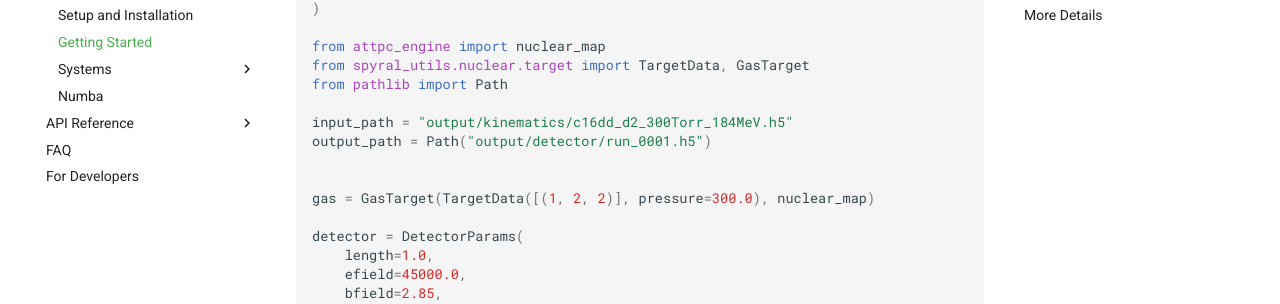
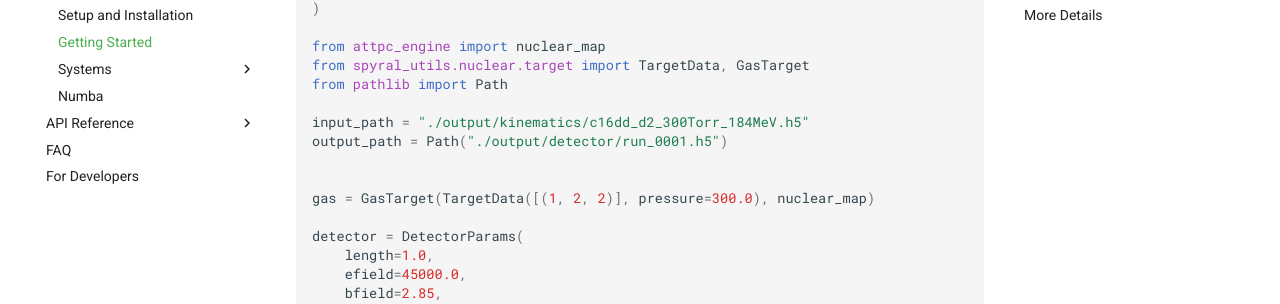
Before and after one commit to ATTPC/attpc_engine, an MkDocs documentation site: the page built from docs/user_guide/getting_started.md, in a window 1280 px wide and 900 px high, scrolled down 3159 px. Shown: the part 147-451 px from the top of the window. Built offline with MkDocs 1.6.1 and Material for MkDocs 9.7.7, drawn with Linux system fonts in a browser that asks for light colours; comment, search, counter and statistics services are not loaded.

```diff
--- a/docs/user_guide/getting_started.md
+++ b/docs/user_guide/getting_started.md
@@ -141,8 +141,8 @@ from attpc_engine import nuclear_map
 from spyral_utils.nuclear.target import TargetData, GasTarget
 from pathlib import Path
 
-input_path = "output/kinematics/c16dd_d2_300Torr_184MeV.h5"
-output_path = Path("output/detector/run_0001.h5")
+input_path = "./output/kinematics/c16dd_d2_300Torr_184MeV.h5"
+output_path = Path("./output/detector/run_0001.h5")
 
 
 gas = GasTarget(TargetData([(1, 2, 2)], pressure=300.0), nuclear_map)
--- a/pyproject.toml
+++ b/pyproject.toml
@@ -1,6 +1,6 @@
 [project]
 name = "attpc_engine"
-version = "0.1.5"
+version = "0.1.6"
 description = "AT-TPC Monte-Carlo simulation engine"
 authors = [
     {name = "Gordon McCann", email = "gordonmccann215@gmail.com"},
```
